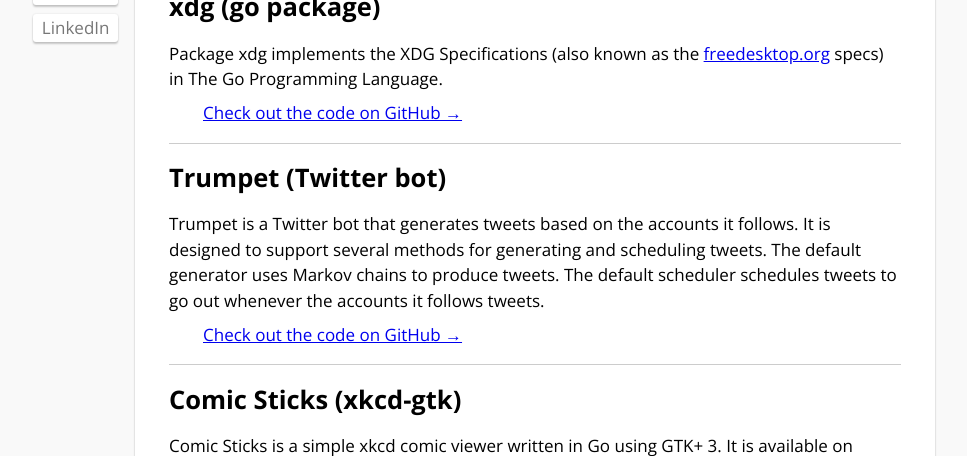
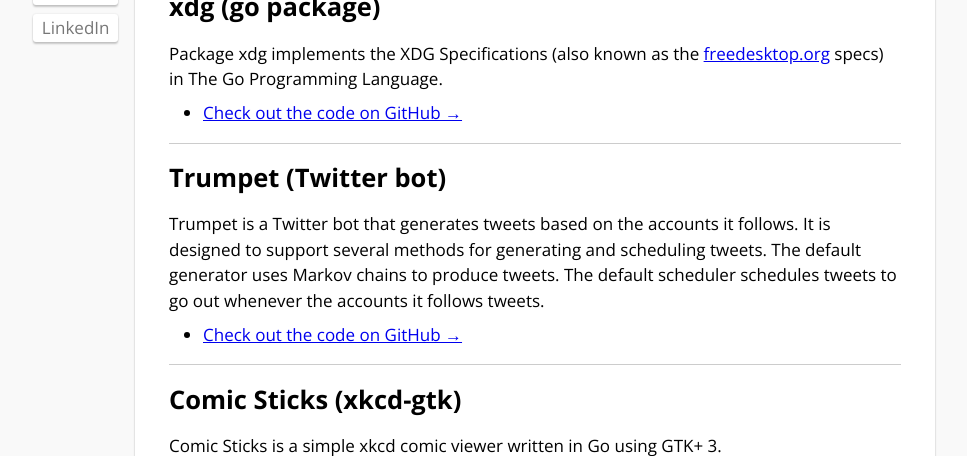
Before and after one commit to rkoesters/rkoesters.github.io, a Jekyll site: the page built from projects.md, in a window 1280 px wide. Shown: the part 272-728 px from the top of the page, without its empty margins (105-1072 px from the left). Built offline with Jekyll 4.4.1, drawn with Linux system fonts in a browser that asks for light colours; nearby versions of some CDN libraries; some of the changed text lies outside the part shown; grey boxes are pictures that could not be loaded.

Commit message:
Update projects.md.

```diff
--- a/projects.md
+++ b/projects.md
@@ -14,7 +14,7 @@
 [freedesktop.org](https://www.freedesktop.org/) specs) in The Go
 Programming Language.
 
-[Check out the code on GitHub →](https://github.com/rkoesters/xdg)
+* [Check out the code on GitHub →](https://github.com/rkoesters/xdg)
 
 ---
 
@@ -26,21 +26,19 @@
 tweets. The default scheduler schedules tweets to go out whenever the
 accounts it follows tweets.
 
-[Check out the code on GitHub →](https://github.com/rkoesters/trumpet)
+* [Check out the code on GitHub →](https://github.com/rkoesters/trumpet)
 
 ---
 
 ## Comic Sticks (xkcd-gtk)
 
 Comic Sticks is a simple xkcd comic viewer written in Go using GTK+ 3.
-It is available on
-[AppCenter](https://appcenter.elementary.io/com.github.rkoesters.xkcd-gtk)
-and
-[FlatHub](https://flathub.org/apps/details/com.github.rkoesters.xkcd-gtk).
 
 ![xkcd-gtk screenshot](https://raw.githubusercontent.com/rkoesters/xkcd-gtk/master/screenshots/screenshot-1.png)
 
-[Check out the code on GitHub →](https://github.com/rkoesters/xkcd-gtk)
+* [Check out the code on GitHub →](https://github.com/rkoesters/xkcd-gtk)
+* [Download from AppCenter (for elementary OS) →](https://appcenter.elementary.io/com.github.rkoesters.xkcd-gtk)
+* [Download from Flathub (for any Linux OS) →](https://flathub.org/apps/details/com.github.rkoesters.xkcd-gtk)
 
 ---
 
@@ -51,4 +49,4 @@
 handle the text encoding (the JSON package in Go's standard library
 expects UTF-8, however xkcd's API delivers ISO8859-1 encoded text).
 
-[Check out the code on GitHub →](https://github.com/rkoesters/xkcd)
+* [Check out the code on GitHub →](https://github.com/rkoesters/xkcd)
```
